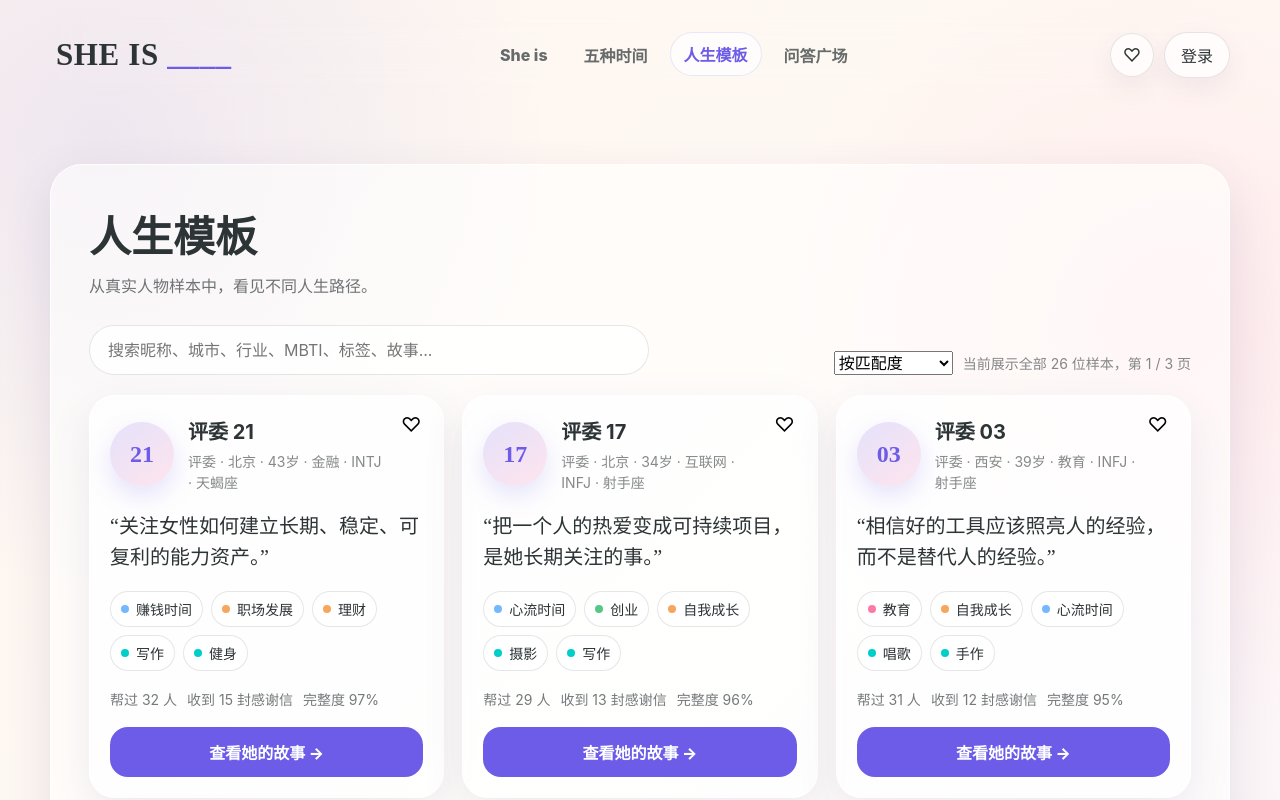
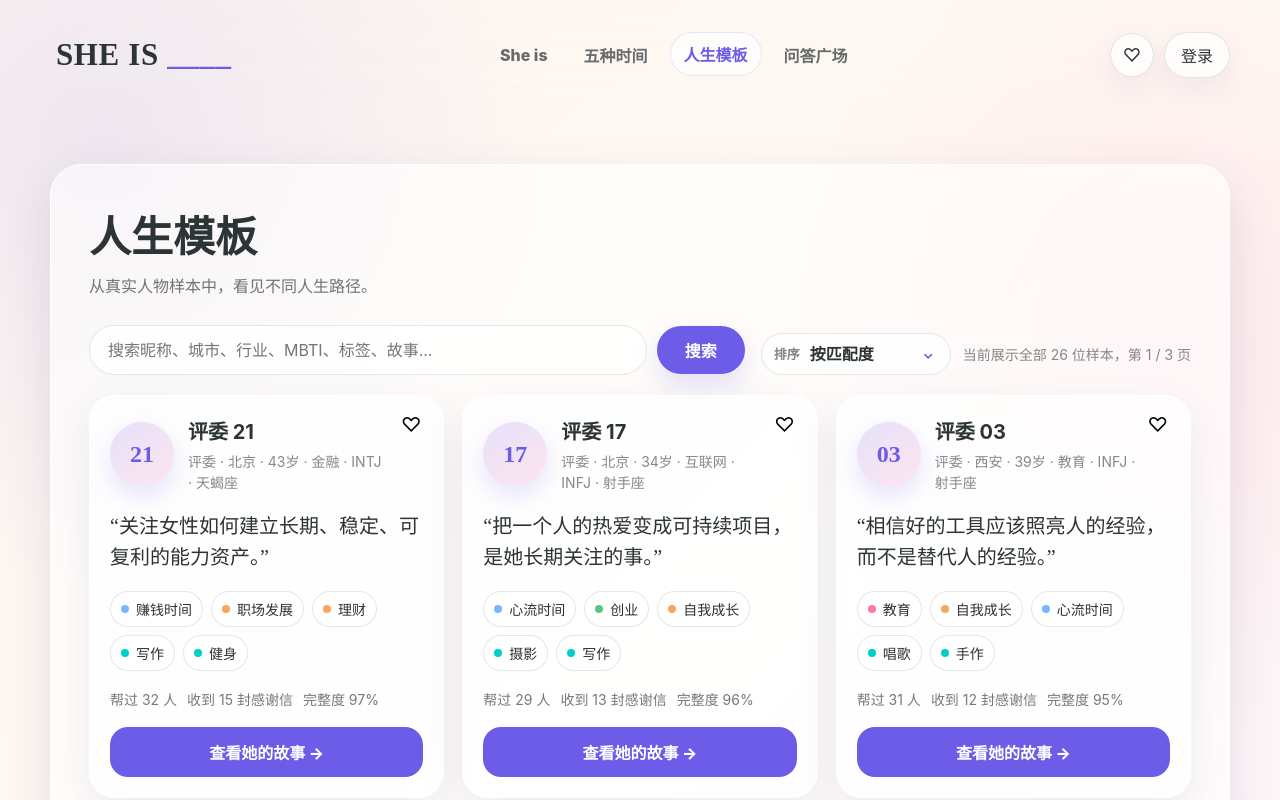
Before and after one commit to Hamiutto/she-can-do-anything, a Vue app: page /life-templates in a window 1280 px wide. Shown: the top 800 px of the page. Built offline with nearby package versions, Linux system fonts and the light colour scheme.

Commit message:
优化时间页展开、模板搜索和排序样式

```diff
--- a/src/pages/LifeTemplatesPage.vue
+++ b/src/pages/LifeTemplatesPage.vue
@@ -4,7 +4,7 @@ import { useRoute } from 'vue-router'
 import PersonDetail from '../components/PersonDetail.vue'
 import PersonGrid from '../components/PersonGrid.vue'
 import { people } from '../data/people'
-import { getSearchableText, sortPeople } from '../utils/peopleFilters'
+import { matchesSearchQuery, parseSearchQuery, sortPeople } from '../utils/peopleFilters'
 
 const emit = defineEmits(['toast', 'ask-person'])
 const route = useRoute()
@@ -20,28 +20,24 @@ const initialSearch = (() => {
   const tag = String(route.query.tag || '').trim()
   if (tag) return tag
 
-  const tags = String(route.query.tags || '')
-    .split(',')
-    .map((item) => item.trim())
-    .filter(Boolean)
-  return tags[0] || ''
+  return String(route.query.tags || '').trim()
 })()
 
-const searchTerm = ref(initialSearch)
+const searchDraft = ref(initialSearch)
+const searchQuery = ref(initialSearch)
+const searchTokens = computed(() => parseSearchQuery(searchQuery.value))
 
 const filteredPeople = computed(() => {
-  const query = searchTerm.value.trim().toLowerCase()
   let list = people
 
-  if (query) {
-    list = list.filter((person) => getSearchableText(person).includes(query))
+  if (searchTokens.value.length) {
+    list = list.filter((person) => matchesSearchQuery(person, searchTokens.value))
   }
 
-  return sortPeople(list, sortMode.value, query)
+  return sortPeople(list, sortMode.value, searchTokens.value)
 })
 
 const totalPages = computed(() => Math.max(1, Math.ceil(filteredPeople.value.length / pageSize)))
-
 const safePage = computed(() => Math.min(currentPage.value, totalPages.value))
 
 const paginatedPeople = computed(() => {
@@ -51,15 +47,21 @@ const paginatedPeople = computed(() => {
 
 const summaryText = computed(() => {
   const count = filteredPeople.value.length
-  const query = searchTerm.value.trim()
-  if (query) {
+  if (searchTokens.value.length) {
     return `找到 ${count} 位样本，第 ${safePage.value} / ${totalPages.value} 页`
   }
   return `当前展示全部 ${count} 位样本，第 ${safePage.value} / ${totalPages.value} 页`
 })
 
+function applySearch() {
+  searchQuery.value = searchDraft.value.trim()
+  currentPage.value = 1
+}
+
 function clearSearch() {
-  searchTerm.value = ''
+  searchDraft.value = ''
+  searchQuery.value = ''
+  currentPage.value = 1
 }
 
 async function openPerson(person) {
@@ -72,7 +74,7 @@ function goPage(page) {
   currentPage.value = Math.max(1, Math.min(page, totalPages.value))
 }
 
-watch([searchTerm, sortMode], () => {
+watch([searchQuery, sortMode], () => {
   currentPage.value = 1
   selectedPerson.value = null
 })
@@ -99,15 +101,16 @@ watch(filteredPeople, () => {
       </div>
 
       <div class="template-toolbar">
-        <form class="template-search" @submit.prevent="currentPage = 1">
+        <form class="template-search" @submit.prevent="applySearch">
+          <div class="template-search-field">
             <input
-            v-model="searchTerm"
+              v-model="searchDraft"
               type="search"
               placeholder="搜索昵称、城市、行业、MBTI、标签、故事..."
               aria-label="搜索人生模板"
             >
             <button
-            v-if="searchTerm"
+              v-if="searchDraft || searchQuery"
               class="template-search-clear"
               type="button"
               aria-label="清空搜索"
@@ -115,14 +118,22 @@ watch(filteredPeople, () => {
             >
               ×
             </button>
+          </div>
+
+          <button class="template-search-submit" type="submit">搜索</button>
         </form>
 
         <div class="template-toolbar-actions">
+          <label class="template-sort">
+            <span>排序</span>
+            <div class="template-sort-select">
               <select v-model="sortMode" aria-label="排序方式">
                 <option value="match">按匹配度</option>
                 <option value="complete">按资料完整度</option>
                 <option value="helped">按帮助人数</option>
               </select>
+            </div>
+          </label>
           <div class="template-summary">{{ summaryText }}</div>
         </div>
       </div>
--- a/src/styles.css
+++ b/src/styles.css
@@ -1107,7 +1107,7 @@ h1 .accent,
 .template-toolbar {
   display: flex;
   flex-wrap: wrap;
-  gap: 14px;
+  gap: 16px;
   align-items: flex-end;
   justify-content: space-between;
   margin: 22px 0 20px;
@@ -1115,8 +1115,18 @@ h1 .accent,
 
 .template-search {
   position: relative;
-  flex: 1 1 420px;
-  max-width: 560px;
+  display: flex;
+  flex: 1 1 520px;
+  align-items: center;
+  gap: 10px;
+  max-width: 680px;
+  min-width: 0;
+}
+
+.template-search-field {
+  position: relative;
+  flex: 1 1 auto;
+  min-width: 0;
 }
 
 .template-search input {
@@ -1124,7 +1134,7 @@ h1 .accent,
   border: 1px solid var(--line);
   border-radius: 999px;
   background: rgba(255, 255, 255, .82);
-  padding: 14px 46px 14px 18px;
+  padding: 14px 48px 14px 18px;
   outline: none;
   box-shadow: inset 0 1px 0 rgba(255, 255, 255, .8);
 }
@@ -1138,23 +1148,89 @@ h1 .accent,
   position: absolute;
   right: 12px;
   top: 50%;
-  width: 30px;
-  height: 30px;
+  width: 28px;
+  height: 28px;
   border: 0;
   border-radius: 50%;
   background: rgba(108, 92, 231, .10);
   color: var(--lavender);
   transform: translateY(-50%);
-  font-size: 20px;
+  font-size: 18px;
   line-height: 1;
 }
 
+.template-search-submit {
+  flex: 0 0 auto;
+  min-width: 88px;
+  height: 48px;
+  border: 1px solid transparent;
+  border-radius: 999px;
+  background: var(--lavender);
+  color: #fff;
+  font-weight: 800;
+  box-shadow: 0 12px 28px rgba(108, 92, 231, .18);
+  transition: transform .22s ease, box-shadow .22s ease, background .22s ease;
+}
+
+.template-search-submit:hover {
+  transform: translateY(-2px);
+  background: #5a4bd4;
+  box-shadow: 0 16px 34px rgba(108, 92, 231, .22);
+}
+
 .template-toolbar-actions {
   display: flex;
   flex: 0 1 auto;
   align-items: center;
+  gap: 12px;
+  flex-wrap: wrap;
+}
+
+.template-sort {
+  display: inline-flex;
+  align-items: center;
   gap: 10px;
-  flex-wrap: wrap;
+  padding: 8px 12px;
+  border: 1px solid var(--line);
+  border-radius: 999px;
+  background: rgba(255, 255, 255, .74);
+  box-shadow: inset 0 1px 0 rgba(255, 255, 255, .8);
+}
+
+.template-sort span {
+  color: rgba(45, 52, 54, .60);
+  font-size: 13px;
+  font-weight: 700;
+  white-space: nowrap;
+}
+
+.template-sort-select {
+  position: relative;
+  min-width: 128px;
+}
+
+.template-sort-select::after {
+  content: "⌄";
+  position: absolute;
+  right: 4px;
+  top: 50%;
+  transform: translateY(-52%);
+  pointer-events: none;
+  color: var(--lavender);
+  font-size: 14px;
+  font-weight: 700;
+}
+
+.template-sort-select select {
+  width: 100%;
+  min-height: 24px;
+  border: 0;
+  appearance: none;
+  background: transparent;
+  padding: 0 22px 0 0;
+  color: var(--ink);
+  font-weight: 800;
+  outline: none;
 }
 
 .template-summary {
--- a/src/utils/peopleFilters.js
+++ b/src/utils/peopleFilters.js
@@ -1,3 +1,19 @@
+function normalizeText(value) {
+  return String(value ?? '').trim().toLowerCase()
+}
+
+function splitSearchQuery(query) {
+  if (Array.isArray(query)) {
+    return query.map(normalizeText).filter(Boolean)
+  }
+
+  return String(query ?? '')
+    .toLowerCase()
+    .split(/[\s,，、;；]+/)
+    .map((part) => part.trim())
+    .filter(Boolean)
+}
+
 export function getSearchableText(person) {
   return [
     person.name,
@@ -14,9 +30,13 @@ export function getSearchableText(person) {
   ].join(' ').toLowerCase()
 }
 
+export function parseSearchQuery(query) {
+  return splitSearchQuery(query)
+}
+
 export function matchesTag(person, tag) {
   if (!tag) return true
-  const normalized = tag.toLowerCase()
+  const normalized = normalizeText(tag)
   return [
     person.city,
     person.industry,
@@ -24,33 +44,52 @@ export function matchesTag(person, tag) {
     person.zodiac,
     ...person.tags,
     ...person.hobbyTags
-  ].some((value) => String(value).toLowerCase() === normalized)
+  ].some((value) => normalizeText(value) === normalized)
 }
 
 export function matchesKeyword(person, keyword) {
   if (!keyword) return true
-  const normalized = keyword.toLowerCase()
+  const normalized = normalizeText(keyword)
   return [
     person.name,
     person.tagline,
     person.story,
     ...person.tags
-  ].some((value) => String(value).toLowerCase().includes(normalized))
+  ].some((value) => normalizeText(value).includes(normalized))
+}
+
+export function matchesSearchQuery(person, query) {
+  const terms = splitSearchQuery(query)
+  if (!terms.length) return true
+
+  const searchableText = getSearchableText(person)
+  return terms.every((term) => searchableText.includes(term))
 }
 
 export function sortPeople(list, sortMode = 'match', query = '') {
-  const normalized = query.toLowerCase()
+  const terms = splitSearchQuery(query)
+
   const scored = list.map((person) => {
-    const exactTags = [
+    const searchableText = getSearchableText(person)
+    const exactFields = [
+      person.name,
+      person.role,
+      person.city,
+      person.industry,
+      person.mbti,
+      person.zodiac,
       ...person.tags,
       ...person.hobbyTags,
-      person.mbti,
-      person.zodiac,
-      person.industry,
-      person.city
-    ].filter((value) => String(value).toLowerCase() === normalized).length
-    const keywordHit = normalized && getSearchableText(person).includes(normalized) ? 1 : 0
-    return { ...person, score: exactTags * 3 + keywordHit }
+      ...person.canHelp
+    ].map(normalizeText)
+
+    const score = terms.reduce((total, term) => {
+      const exactHit = exactFields.includes(term) ? 4 : 0
+      const fuzzyHit = searchableText.includes(term) ? 1 : 0
+      return total + exactHit + fuzzyHit
+    }, 0)
+
+    return { ...person, score }
   })
 
   if (sortMode === 'complete') return scored.sort((a, b) => b.completeness - a.completeness)
```
Also changed, not shown: src/pages/FiveTimesPage.vue (+14 -19 lines). Lines whose indentation alone changed are shown as unchanged.
